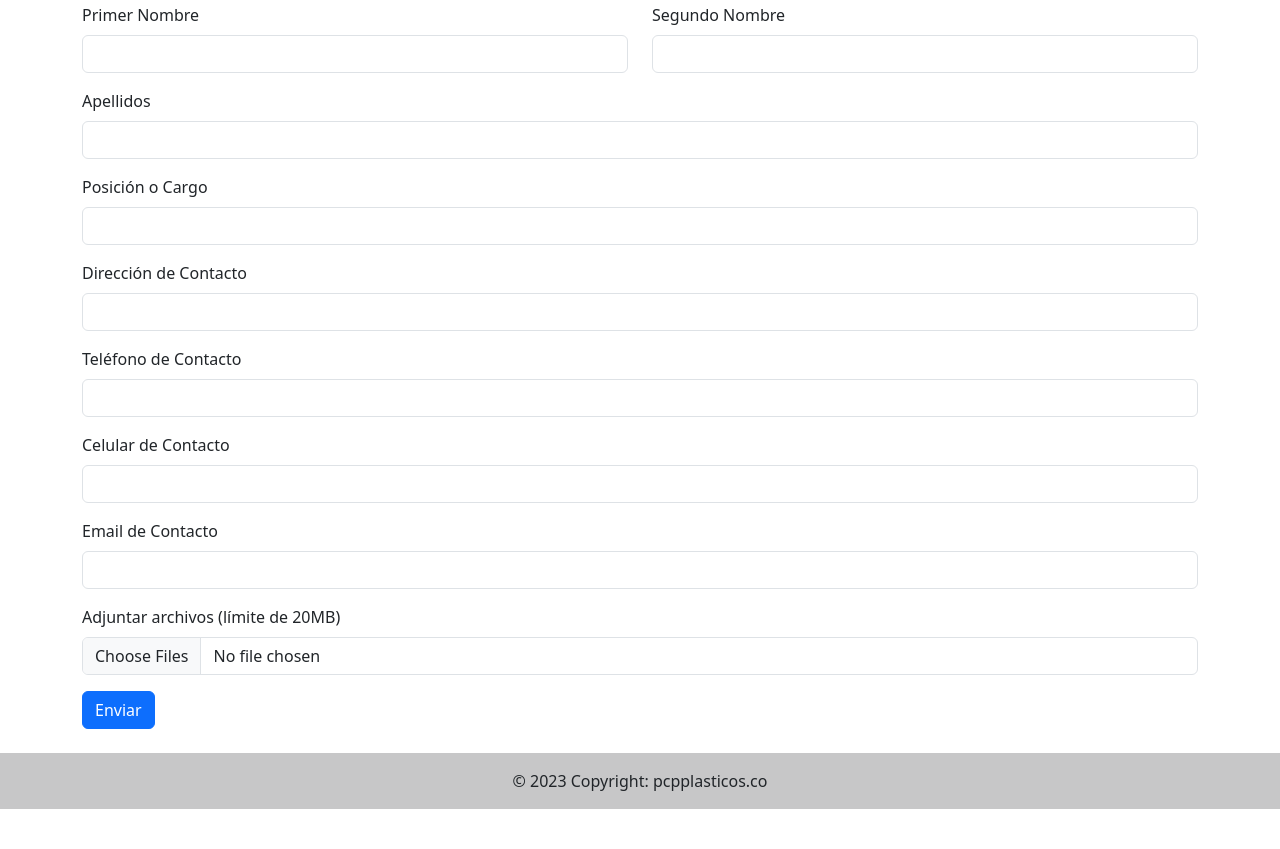
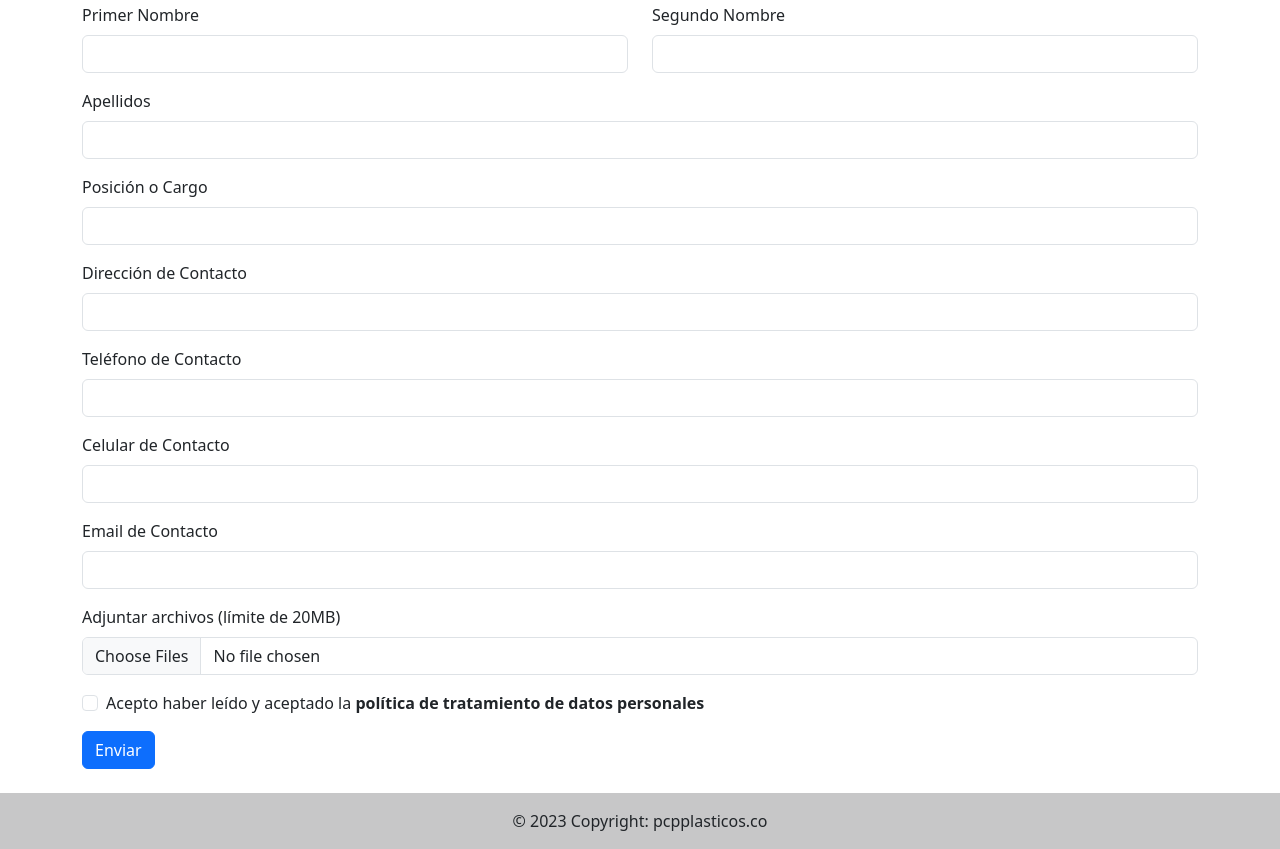
Before and after one commit to jeffersonquintero09/supplier-form, a website: page views/formulario-creacion.html in a window 1280 px wide. Shown: the part 926-1775 px from the top of the page. Before the commit the page ends 1735 px from the top, so only its background shows below. Drawn offline with nearby package versions, Linux system fonts and the light colour scheme.

Commit message:
Añadido checkbox

```diff
--- a/views/formulario-creacion.html
+++ b/views/formulario-creacion.html
@@ -119,6 +119,16 @@
         <input type="file" class="form-control" id="archivos" name="archivos" accept=".pdf,.doc,.docx" multiple>
       </div>
 
+      <!-- Campo para aceptar la política de tratamiento de datos personales -->
+      <div class="mb-3">
+        <div class="form-check">
+          <input class="form-check-input" type="checkbox" id="aceptoPolitica" name="aceptoPolitica" required>
+          <label class="form-check-label" for="aceptoPolitica">
+            Acepto haber leído y aceptado la <a class="text-dark text-decoration-none fw-bold" href="https://pcpplasticos.co/proteccion-de-datos/" target="_blank">política de tratamiento de datos personales</a>
+          </label>
+        </div>
+      </div>
+
       <!-- Botón para enviar el formulario -->
       <button type="submit" class="btn btn-primary btn-block mb-4">Enviar</button>
     </form>
```
